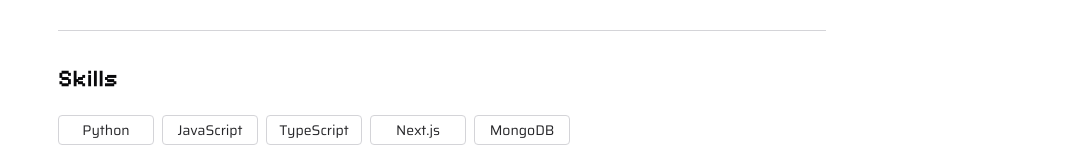
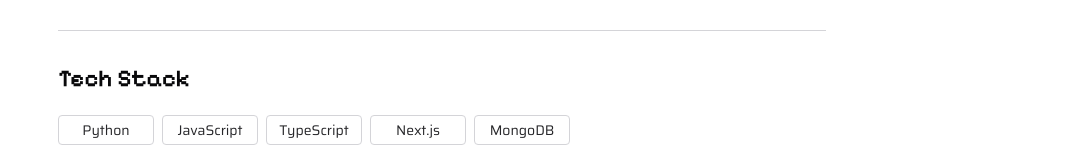
Before and after one commit to jtuluve/portfolio, a Next.js app: page /minimal in a window 1280 px wide. Shown: the part 256-409 px from the top of the page, without its empty margins (198-1280 px from the left). Built offline with nearby package versions, Linux system fonts and the light colour scheme.

Commit message:
refactor: skills -> tech stack

```diff
--- a/app/minimal/minimal-portfolio.tsx
+++ b/app/minimal/minimal-portfolio.tsx
@@ -442,7 +442,7 @@
 
 
         <section className="border-b border-zinc-300 py-8 dark:border-zinc-700">
-          <h2 className="font-pixelify text-2xl font-semibold">Skills</h2>
+          <h2 className="font-pixelify text-2xl font-semibold">Tech Stack</h2>
           <div className="mt-5 flex flex-wrap gap-2">
             {coreSkills.map((skill) => (
               <span
```
